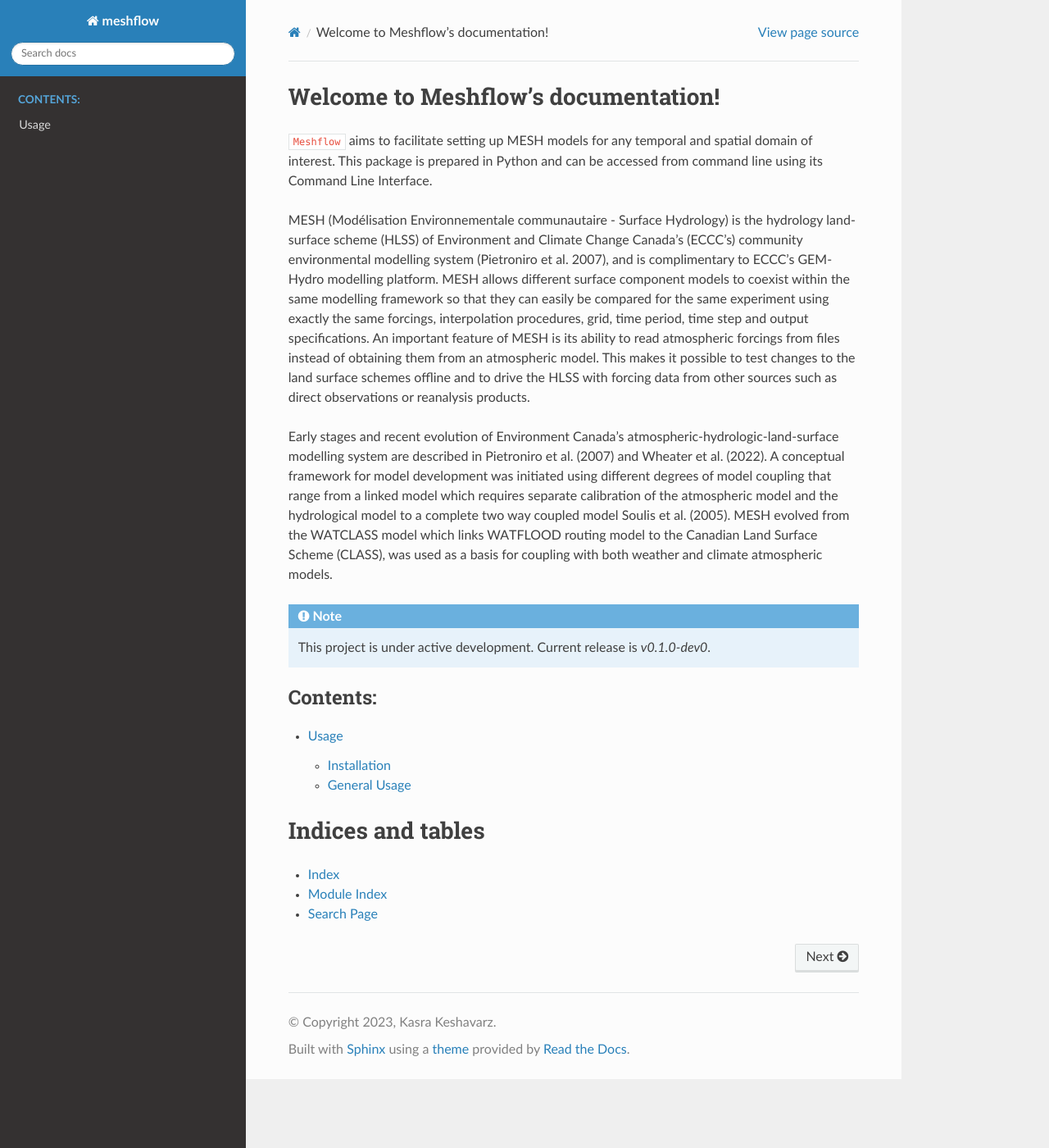
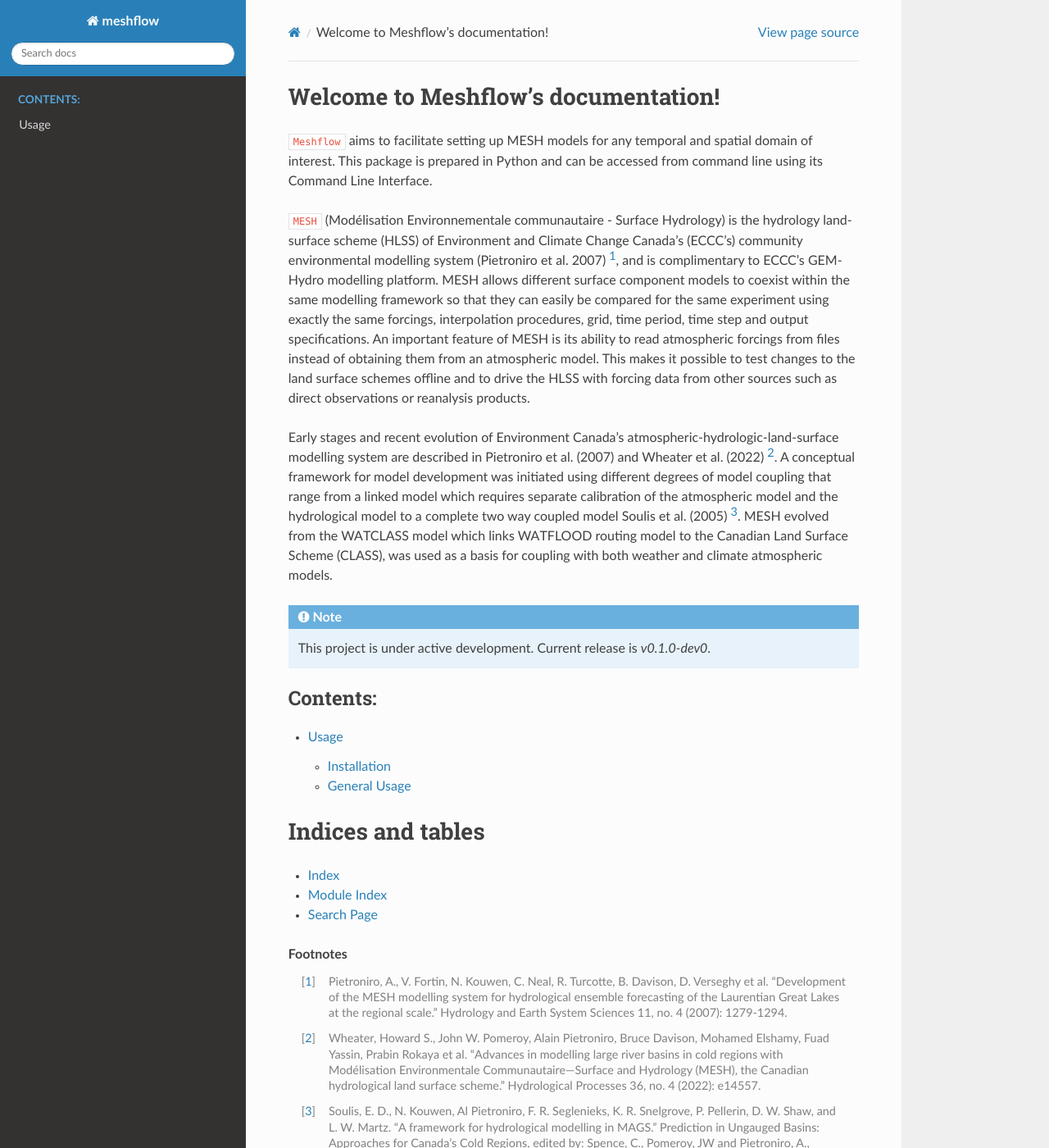
Before and after one commit to CH-Earth/meshflow, a Sphinx documentation site: the page built from docs/source/index.rst, in a window 1280 px wide and 1400 px high. Shown: the whole window at 82% size. Built offline with Sphinx 7.4.7 and the Read the Docs theme 2.0.0, drawn with Linux system fonts in a browser that asks for light colours; pages that are not in the unit, such as notebooks, are missing from menus; some of the changed text lies outside the part shown.

Commit message:
Updated front page

```diff
--- a/docs/source/index.rst
+++ b/docs/source/index.rst
@@ -9,10 +9,10 @@
 spatial domain of interest. This package is prepared in Python and can be
 accessed from command line using its Command Line Interface.
 
-MESH (Modélisation Environnementale communautaire - Surface Hydrology) is
+``MESH`` (Modélisation Environnementale communautaire - Surface Hydrology) is
 the hydrology land-surface scheme (HLSS) of Environment and Climate Change
 Canada's (ECCC's) community environmental modelling system (Pietroniro et
-al. 2007), and is complimentary to ECCC's GEM-Hydro modelling platform.
+al. 2007) [#]_, and is complimentary to ECCC's GEM-Hydro modelling platform.
 MESH allows different surface component models to coexist within the same
 modelling framework so that they can easily be compared for the same
 experiment using exactly the same forcings, interpolation procedures,
@@ -25,11 +25,11 @@
 
 Early stages and recent evolution of Environment Canada's
 atmospheric-hydrologic-land-surface modelling system are described in
-Pietroniro et al. (2007) and Wheater et al. (2022). A conceptual framework
+Pietroniro et al. (2007) and Wheater et al. (2022) [#]_. A conceptual framework
 for model development was initiated using different degrees of model
 coupling that range from a linked model which requires separate
 calibration of the atmospheric model and the hydrological model to a
-complete two way coupled model Soulis et al. (2005). MESH evolved from the
+complete two way coupled model Soulis et al. (2005) [#]_. MESH evolved from the
 WATCLASS model which links WATFLOOD routing model to the Canadian Land
 Surface Scheme (CLASS), was used as a basis for coupling with both weather
 and climate atmospheric models.
@@ -48,10 +48,14 @@
    applications using Digital Research Alliance (DRA) HPCs
 
 
-
 Indices and tables
 ==================
 
 * :ref:`genindex`
 * :ref:`modindex`
 * :ref:`search`
+
+.. rubric:: Footnotes
+.. [#] Pietroniro, A., V. Fortin, N. Kouwen, C. Neal, R. Turcotte, B. Davison, D. Verseghy et al. "Development of the MESH modelling system for hydrological ensemble forecasting of the Laurentian Great Lakes at the regional scale." Hydrology and Earth System Sciences 11, no. 4 (2007): 1279-1294.
+.. [#] Wheater, Howard S., John W. Pomeroy, Alain Pietroniro, Bruce Davison, Mohamed Elshamy, Fuad Yassin, Prabin Rokaya et al. "Advances in modelling large river basins in cold regions with Modélisation Environmentale Communautaire—Surface and Hydrology (MESH), the Canadian hydrological land surface scheme." Hydrological Processes 36, no. 4 (2022): e14557.
+.. [#] Soulis, E. D., N. Kouwen, Al Pietroniro, F. R. Seglenieks, K. R. Snelgrove, P. Pellerin, D. W. Shaw, and L. W. Martz. "A framework for hydrological modelling in MAGS." Prediction in Ungauged Basins: Approaches for Canada’s Cold Regions, edited by: Spence, C., Pomeroy, JW and Pietroniro, A., Canadian Water Resources Association (2005): 119-138.
```
